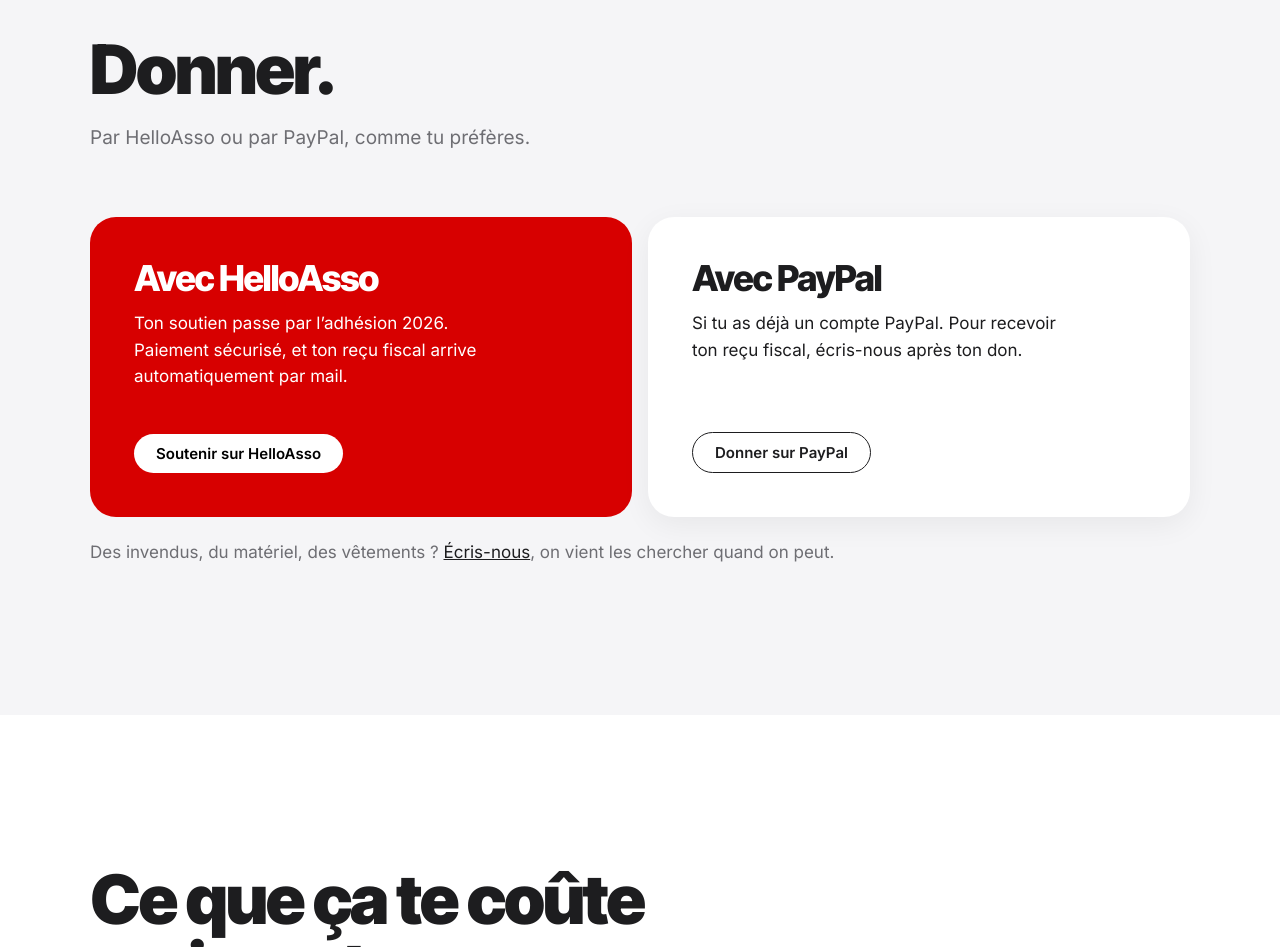
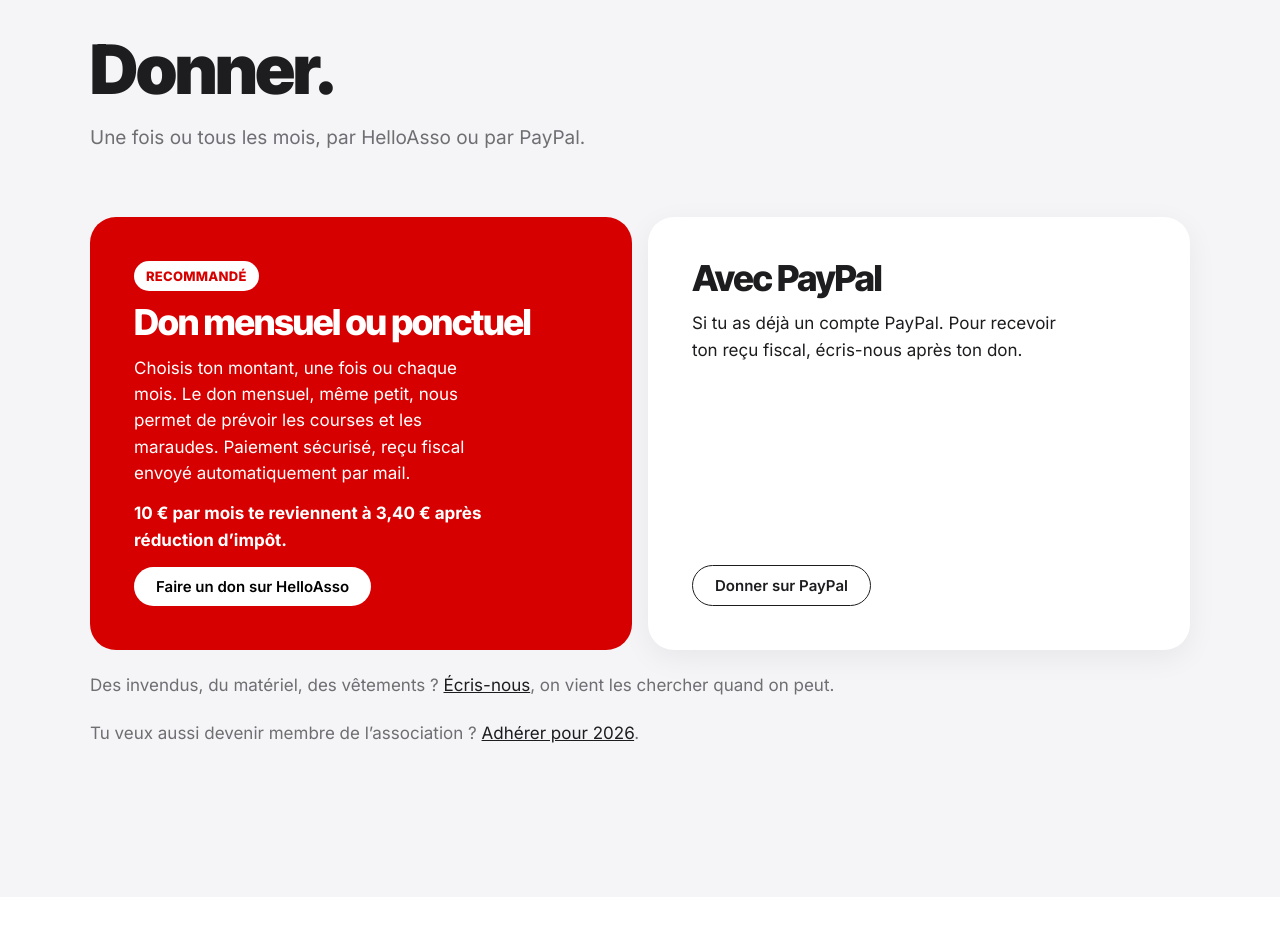
Before and after one commit to O-COEUR-DE-LA-RUE/ocoeurdelarue-site, a plain HTML site: page dons.html in a window 1280 px wide. Shown: the part 1360-2307 px from the top of the page. Drawn offline with Linux system fonts and the light colour scheme.

Commit message:
Page Dons : formulaire de don mensuel

```diff
--- a/dons.html
+++ b/dons.html
@@ -4,7 +4,7 @@
 <meta charset="utf-8">
 <meta name="viewport" content="width=device-width, initial-scale=1, viewport-fit=cover">
 <title>Faire un don — O Cœur de la Rue</title>
-<meta name="description" content="Ton don finance les repas chauds, les maraudes et le café solidaire d’O Cœur de la Rue. Reçu fiscal automatique.">
+<meta name="description" content="Don ponctuel ou mensuel : ton don finance les repas chauds, les maraudes et le café solidaire d’O Cœur de la Rue. Reçu fiscal automatique.">
 <link rel="canonical" href="https://www.ocoeurdelarue.org/dons">
 <link rel="icon" href="/favicon.ico" sizes="48x48">
 <link rel="apple-touch-icon" href="/apple-touch-icon.png">
@@ -50,6 +50,8 @@
 .give-card p{flex:1;max-width:34ch}
 .give-main{background:var(--red);color:#fff}
 .give-main .btn{background:#fff;color:#000;align-self:flex-start}
+.give-main .tag{align-self:flex-start;background:#fff;color:var(--red);font-weight:800;font-size:.8125rem;letter-spacing:.02em;text-transform:uppercase;padding:5px 12px;border-radius:999px}
+.give-main p.give-note{flex:0;font-weight:700}
 .give-alt{border:1.5px solid rgba(255,255,255,.25)}
 .give-alt .btn{align-self:flex-start}
 .tax{display:grid;grid-template-columns:repeat(2,1fr);gap:0;margin-top:clamp(40px,6vw,64px);border-top:1px solid var(--line)}
@@ -124,12 +126,14 @@
   <section class="dark" id="donner">
     <div class="wrap">
       <h2 class="h2">Donner.</h2>
-      <p class="lead">Par HelloAsso ou par PayPal, comme tu préfères.</p>
+      <p class="lead">Une fois ou tous les mois, par HelloAsso ou par PayPal.</p>
       <div class="give">
         <div class="give-card give-main">
-          <h3>Avec HelloAsso</h3>
-          <p>Ton soutien passe par l’adhésion 2026. Paiement sécurisé, et ton reçu fiscal arrive automatiquement par mail.</p>
-          <a class="btn" href="https://www.helloasso.com/associations/o-coeur-de-la-rue/adhesions/adhesion-o-coeur-de-la-rue-2026" rel="noopener" target="_blank">Soutenir sur HelloAsso</a>
+          <span class="tag">Recommandé</span>
+          <h3>Don mensuel ou ponctuel</h3>
+          <p>Choisis ton montant, une fois ou chaque mois. Le don mensuel, même petit, nous permet de prévoir les courses et les maraudes. Paiement sécurisé, reçu fiscal envoyé automatiquement par mail.</p>
+          <p class="give-note">10&nbsp;€ par mois te reviennent à 3,40&nbsp;€ après réduction d’impôt.</p>
+          <a class="btn" href="https://www.helloasso.com/associations/o-coeur-de-la-rue/formulaires/5" rel="noopener" target="_blank">Faire un don sur HelloAsso</a>
         </div>
         <div class="give-card give-alt">
           <h3>Avec PayPal</h3>
@@ -137,7 +141,8 @@
           <a class="btn btn-line" href="https://www.paypal.com/donate?hosted_button_id=HNABWMJ9SV59Q" rel="noopener" target="_blank">Donner sur PayPal</a>
         </div>
       </div>
-      <p class="other">Des invendus, du matériel, des vêtements ? <a href="mailto:contact@ocoeurdelarue.org?subject=Don%20en%20nature">Écris-nous</a>, on vient les chercher quand on peut.</p>
+      <p class="other">Des invendus, du matériel, des vêtements&nbsp;? <a href="mailto:contact@ocoeurdelarue.org?subject=Don%20en%20nature">Écris-nous</a>, on vient les chercher quand on peut.</p>
+      <p class="other">Tu veux aussi devenir membre de l’association&nbsp;? <a href="https://www.helloasso.com/associations/o-coeur-de-la-rue/adhesions/adhesion-o-coeur-de-la-rue-2026" rel="noopener" target="_blank">Adhérer pour 2026</a>.</p>
     </div>
   </section>
 
```
